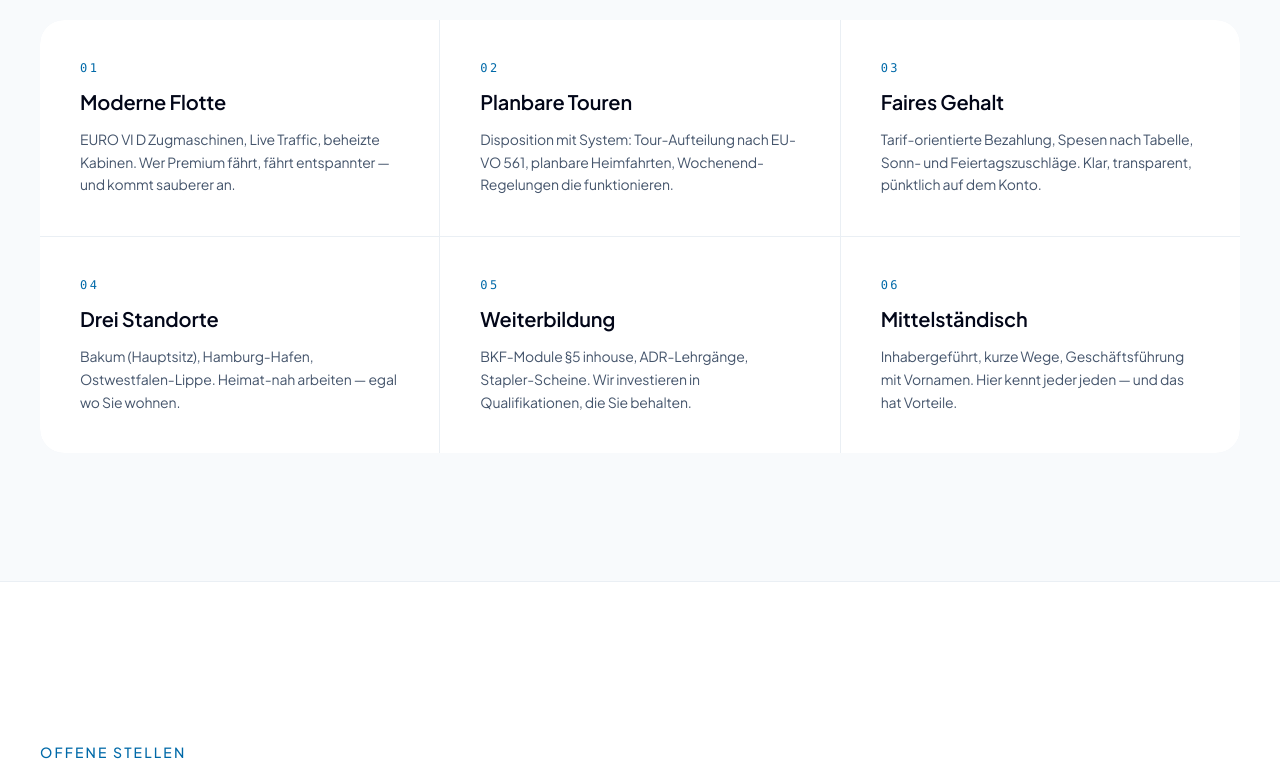
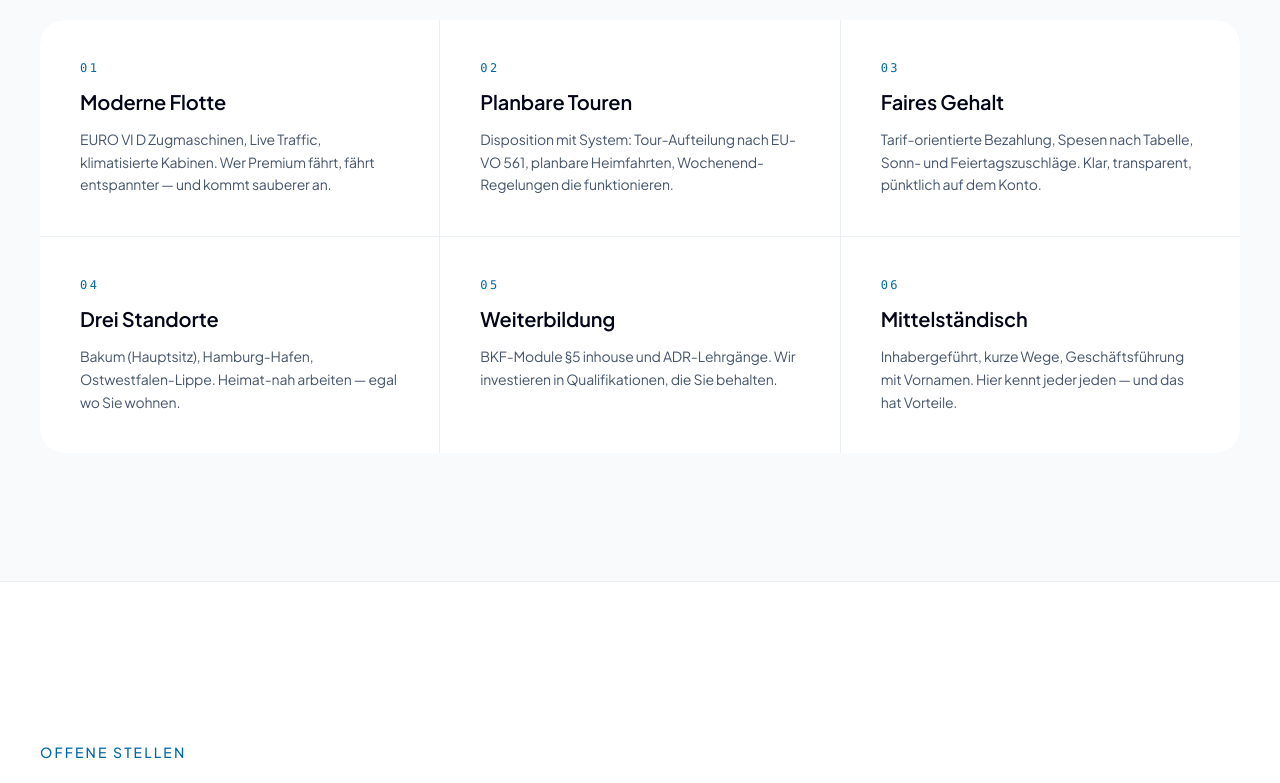
Before and after one commit to Gamabunta23/dsc-epp-website, a Next.js app: page /karriere in a window 1280 px wide. Shown: the part 980-1763 px from the top of the page. Built offline with nearby package versions, Linux system fonts and the light colour scheme.

Commit message:
Karriere: Inhaltliche Korrekturen
- Moderne Flotte: 'beheizte Kabinen' -> 'klimatisierte Kabinen'
- Weiterbildung: Stapler-Scheine entfernt (bieten wir nicht an)
- Job KFZ-Mechatroniker entfernt

```diff
--- a/src/components/karriere/KarriereJobs.tsx
+++ b/src/components/karriere/KarriereJobs.tsx
@@ -38,15 +38,6 @@ const jobs: Job[] = [
     description:
       "Abwicklung von Überseecontainer-Sendungen, Korrespondenz mit Reedereien und Terminals, VGM-Verwiegung, Frachtabrechnung.",
     highlights: ["Ausbildung Spedition/Logistik", "ATLAS / Hafen-Schnittstellen", "Englisch sicher", "Genauigkeit"],
-  },
-  {
-    title: "KFZ-Mechatroniker Nutzfahrzeuge (m/w/d)",
-    location: "Bakum",
-    type: "Vollzeit",
-    category: "Werkstatt",
-    description:
-      "Wartung und Reparatur unserer Sattelzugmaschinen, Trailer und Container-Chassis. Eigenständige Diagnose, geregelte Arbeitszeiten.",
-    highlights: ["Ausbildung KFZ-Mechatroniker", "Erfahrung Nutzfahrzeuge", "Führerschein B/CE wünschenswert", "Selbstständig"],
   },
 ];
 
--- a/src/components/karriere/KarriereValues.tsx
+++ b/src/components/karriere/KarriereValues.tsx
@@ -5,7 +5,7 @@ import { motion } from "motion/react";
 const values = [
   {
     title: "Moderne Flotte",
-    body: "EURO VI D Zugmaschinen, Live Traffic, beheizte Kabinen. Wer Premium fährt, fährt entspannter — und kommt sauberer an.",
+    body: "EURO VI D Zugmaschinen, Live Traffic, klimatisierte Kabinen. Wer Premium fährt, fährt entspannter — und kommt sauberer an.",
   },
   {
     title: "Planbare Touren",
@@ -21,7 +21,7 @@ const values = [
   },
   {
     title: "Weiterbildung",
-    body: "BKF-Module §5 inhouse, ADR-Lehrgänge, Stapler-Scheine. Wir investieren in Qualifikationen, die Sie behalten.",
+    body: "BKF-Module §5 inhouse und ADR-Lehrgänge. Wir investieren in Qualifikationen, die Sie behalten.",
   },
   {
     title: "Mittelständisch",
```
